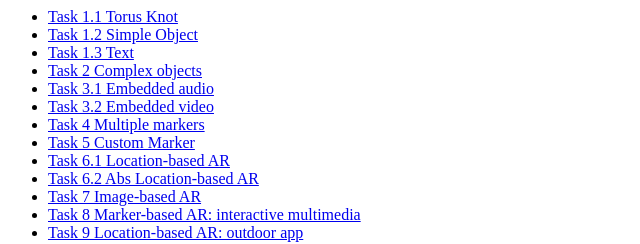
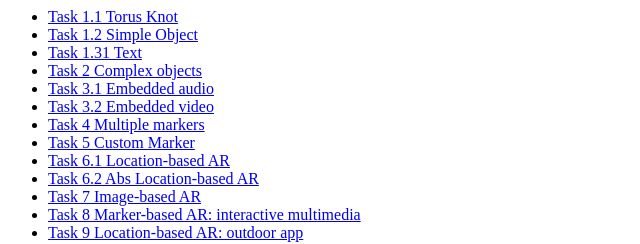
Before and after one commit to AssetBekov/AssetBekov.github.io, a plain HTML site: page index.html in a window 1280 px wide. Shown: the full height of the page, 0-640 px from the left. Drawn offline with Linux system fonts and the light colour scheme.

Commit message:
Initial commit

```diff
--- a/index.html
+++ b/index.html
@@ -7,7 +7,7 @@
         <!-- navigation to the solutions of tasks -->
         <li><a href="SmartCity-AR/task1_1.html">Task 1.1 Torus Knot</a></li>
 		<li><a href="SmartCity-AR/task1_2.html">Task 1.2 Simple Object</a></li>
-		<li><a href="SmartCity-AR/task1_3.html">Task 1.3 Text</a></li>
+		<li><a href="SmartCity-AR/task1_3.html">Task 1.31 Text</a></li>
         <li><a href="SmartCity-AR/task2.html">Task 2 Complex objects</a></li>
 		<li><a href="SmartCity-AR/task3.html">Task 3.1 Embedded audio</a></li>
 		<li><a href="SmartCity-AR/task3V.html">Task 3.2 Embedded video</a></li>
```
